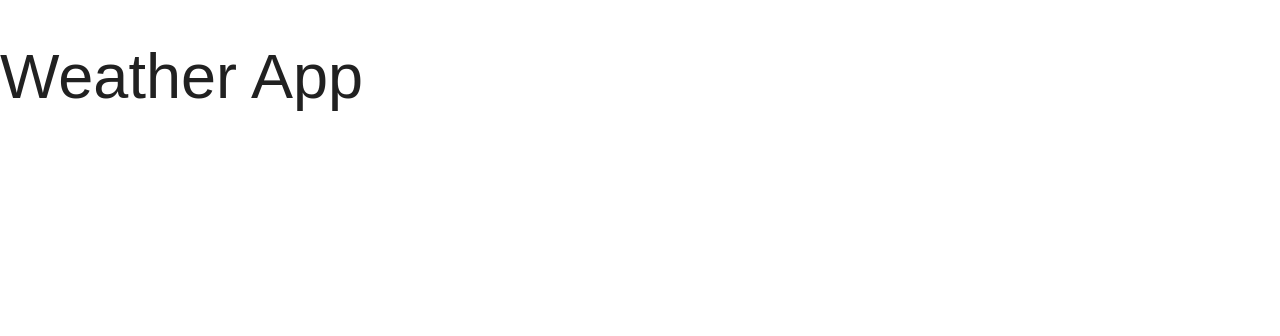
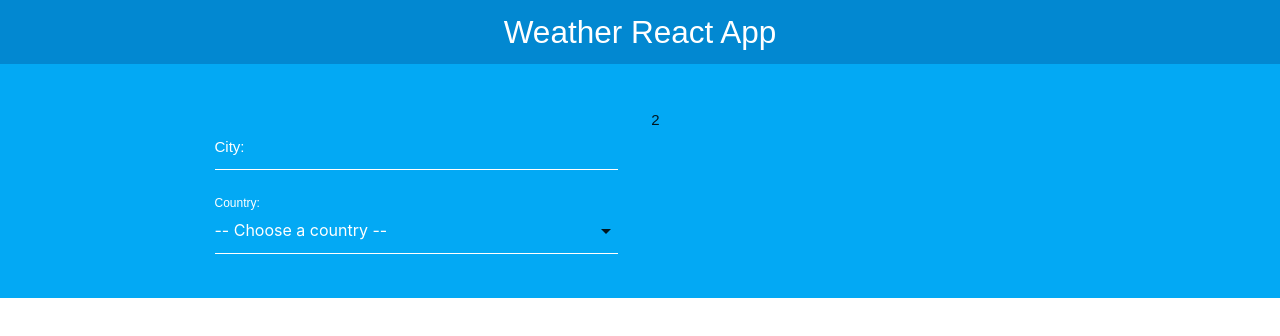
Before and after one commit to josetommaso/weather-app, a React (Create React App) app: page / in a window 1280 px wide. Shown: the top 336 px of the page. Built offline with nearby package versions, Linux system fonts and the light colour scheme.

Commit message:
Header component & Form component

```diff
--- a/src/App.js
+++ b/src/App.js
@@ -1,8 +1,27 @@
-import React from 'react';
+import React, { Fragment } from 'react';
+import Header from './components/Header';
+import Form from './components/Form';
 
 function App() {
   return (
-    <h1>Weather App</h1>
+    <Fragment>
+      <Header
+        title="Weather React App"
+      />
+
+      <div class="contenedor-form">
+        <div className="container">
+          <div className="row">
+            <div className="col m6 s12">
+              <Form />
+            </div>
+            <div className="col m6 s12">
+              2
+            </div>
+          </div>
+        </div>
+      </div>
+    </Fragment>
   );
 }
 
--- /dev/null
+++ b/src/components/Form.js
@@ -0,0 +1,35 @@
+import React from 'react';
+
+const Form = () => {
+    return (
+        <form>
+            <div className="input-field col s12">
+                <input
+                    type="text"
+                    name="city"
+                    id="city"
+                />
+                <label htmlFor="city">City:</label>
+            </div>
+
+            <div className="input-field col s12">
+                <select
+                    name="country"
+                    id="country"
+                >
+                    <option value="">-- Choose a country --</option>
+                    <option value="US">United States</option>
+                    <option value="MX">Mexico</option>
+                    <option value="AR">Argentina</option>
+                    <option value="CO">Colombia</option>
+                    <option value="CR">Costa Rica</option>
+                    <option value="ES">Span</option>
+                    <option value="PE">Peru</option>
+                </select>
+                <label htmlFor="country">Country:</label>
+            </div>
+        </form>
+     );
+}
+
+export default Form;
--- /dev/null
+++ b/src/components/Header.js
@@ -0,0 +1,13 @@
+import React from 'react';
+
+const Header = ({title}) => {
+    return (
+        <nav>
+            <div className="nav-wrapper light-blue darken-2">
+                <a href="#!" className="brand-logo">{title}</a>
+            </div>
+        </nav>
+    );
+}
+
+export default Header;
```
